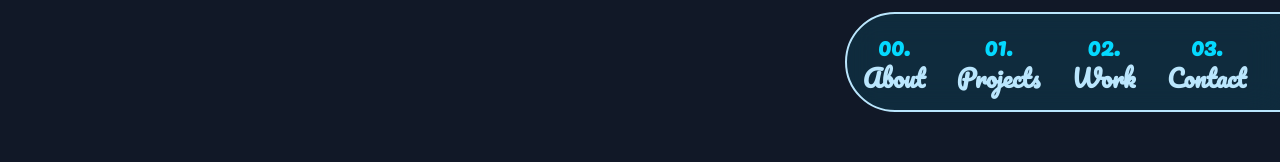
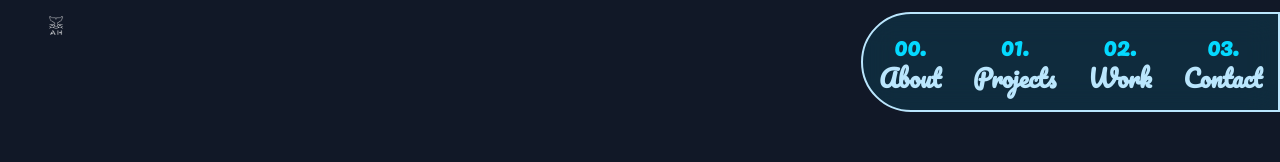
Before and after one commit to AustinHood7/PortfolioWebsiteV2, a Next.js app: page / in a window 1280 px wide. Shown: the top 162 px of the page. Built offline with nearby package versions, Linux system fonts and the light colour scheme.

Commit message:
Added functionality to the button and changed the way I was trying to make the nav responsive

```diff
--- a/components/Navbar2.jsx
+++ b/components/Navbar2.jsx
@@ -1,15 +1,11 @@
 import Link from "next/link";
 import React, {useEffect, useState} from "react";
 import {MenuIcon, XIcon} from '@heroicons/react/outline'
-import Image from 'next/image';
-
-/* 34:45
-navToggle.addEventListener('click', () => {
-    const visibility = nav.getAttribute('data-visible');
-});
-*/
 
 const Navbar2 = () => {
+
+    const [nav,setNav] = useState(false)
+    const handleClick = () => setNav(!nav)
 
     return(
         <div className="bg-gray-900">
@@ -18,34 +14,35 @@
                     <img src="hoodLogo65.png"></img>
                 </div>
 
-                <img src="hamburgerMenu.png" className="absolute right-[.1%] top-[2rem] w-10 aspect-square z-[9999] hidden maxW:block"></img>
 
-                <nav className="">
-                    <ul id="primary-navigation"
-                    data-visible="false"
-                    class="primary-navigation"
-                    className="flex border-2 border-sky-200 md:rounded-l-full z-[9999] mt-3 list-none font-bold
+                <div className='border-2 md:hidden absolute rounded-xl right-[.1%] top-[2rem] w-10 aspect-square z-[9999] hidden maxW:block' onClick={handleClick}>
+                    <div className='hamburgerMenu'>
+                        {!nav ? <MenuIcon className='w-10 text-sky-200'/> : <XIcon className="w-10 text-sky-200"/>}
+                    </div>
+                </div>
+
+                <nav>
+                    <ul className="flex border-2 border-sky-200 md:rounded-l-full z-[9998] mt-3 list-none font-bold
                     maxW:fixed left-[30%] maxW:rounded-l-xl
-                    bg-primary backdrop-blur-[1rem] bg-opacity-10 maxW:flex-col maxW:h-full maxW:w-full maxW:pt-[10rem] maxW:pl-[2rem] maxW:translate-x-[100%]
-                    lg:pr-10">
+                    bg-primary backdrop-blur-[1rem] bg-opacity-10 maxW:flex-col maxW:h-full maxW:w-full maxW:pt-[10rem] maxW:pl-[2rem]">
                         <li className="maxW:text-left maxW:ml-6 maxW:my-6 border-sky-200">
                             <a href="index.html">
-                                <span aria-hidden="true" className="font-extrabold text-primary">00. </span> About
+                                <span className="font-extrabold text-primary">00. </span> About
                             </a>
                         </li>
                         <li className="maxW:text-left maxW:ml-6 maxW:my-6">
                             <a href="destination.html">
-                                <span aria-hidden="true" className="font-extrabold text-primary">01. </span> Projects
+                                <span className="font-extrabold text-primary">01. </span> Projects
                             </a>
                         </li>
                         <li className="maxW:text-left maxW:ml-6 maxW:my-6">
                             <a href="crew.html">
-                                <span aria-hidden="true" className="font-extrabold text-primary">02. </span> Work
+                                <span className="font-extrabold text-primary">02. </span> Work
                             </a>
                         </li>
                         <li className="maxW:text-left maxW:ml-6 maxW:my-6">
                             <a href="technology.html">
-                                <span aria-hidden="true" className="font-extrabold text-primary">03. </span> Contact
+                                <span className="font-extrabold text-primary">03. </span> Contact
                             </a>
                         </li>
                     </ul>
--- a/styles/globals.css
+++ b/styles/globals.css
@@ -12,8 +12,4 @@
     .a {
         padding-bottom: 10rem;
     }
-
-    .primary-navigation[data-visible="true"] {
-        transform:translateX(0%);
-    }
 }
```
